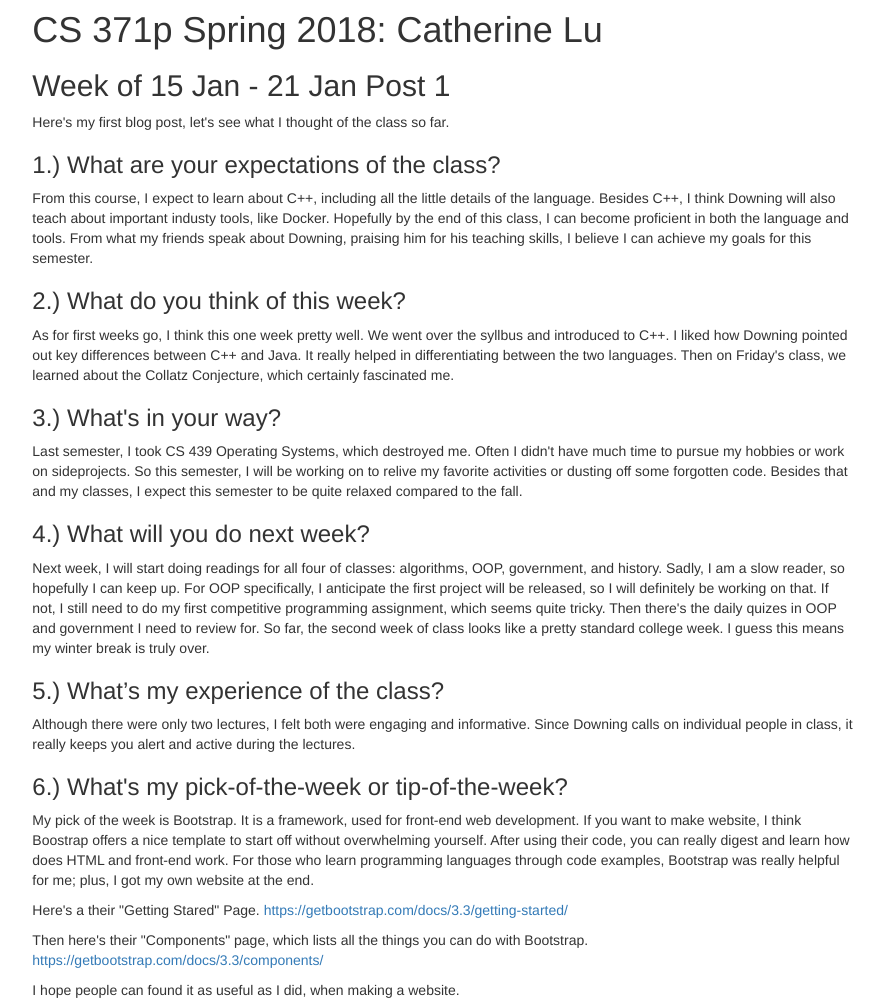
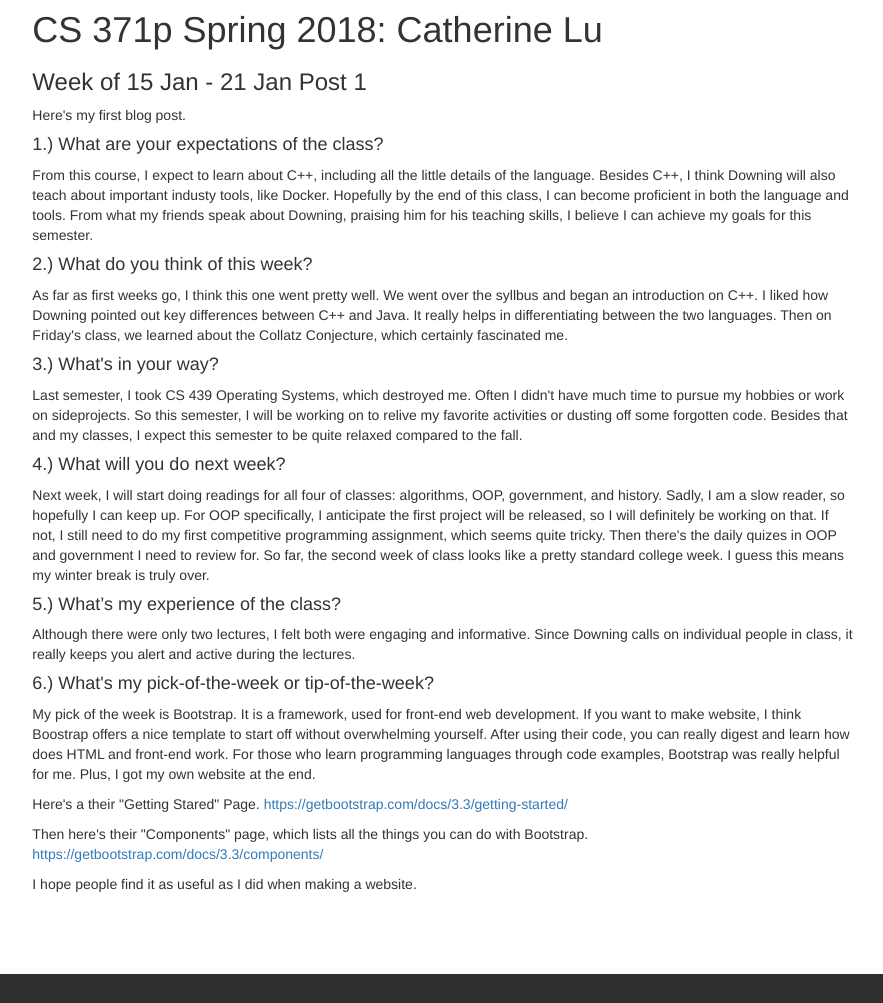
Before and after one commit to D-E-F-E-A-T/cathyhulu.github.io, a plain HTML site: page oop1.html in a window 1280 px wide. Shown: the part 380-1383 px from the top of the page, without its empty margins (196-1079 px from the left). Drawn offline with nearby package versions, Linux system fonts and the light colour scheme.

Commit message:
final edit?

```diff
--- a/oop1.html
+++ b/oop1.html
@@ -32,32 +32,32 @@
 	<div class="container-fluid text-center">
 	  <div class="row content">
 	    <div class="col-sm-2 bg-side sidenav">
-	      <p><a href="#">Week of 15 Jan - 21 Jan</a></p>
+	      <p><a href="oop1.html">Week of 15 Jan - 21 Jan</a></p>
 	    </div>
 	    <div class="col-sm-8 text-left">
 	      <img src="CATHERINE.jpg" class="img-circle profile-pic" alt="Profile Picture">
         <h1>CS 371p Spring 2018: Catherine Lu</h1>
-	      <h2>Week of 15 Jan - 21 Jan Post 1</h2>
-	      <p>Here's my first blog post, let's see what I thought of the class so far. </p>
-        <h3>1.) What are your expectations of the class? </h3>
+	      <h3>Week of 15 Jan - 21 Jan Post 1</h3>
+	      <p>Here's my first blog post. </p>
+        <h4>1.) What are your expectations of the class? </h4>
         <p>From this course, I expect to learn about C++, including all the little details of the language.
            Besides C++, I think Downing will also teach about important industy tools, like Docker.
            Hopefully by the end of this class, I can become proficient in both the language and tools.
            From what my friends speak about Downing, praising him for his teaching skills, I believe I can achieve my goals for this semester.
         </p>
-        <h3>2.) What do you think of this week?</h3>
-        <p>As for first weeks go, I think this one week pretty well.
-           We went over the syllbus and introduced to C++.
-           I liked how Downing pointed out key differences between C++ and Java. It really helped in differentiating between the two languages.
+        <h4>2.) What do you think of this week?</h4>
+        <p>As far as first weeks go, I think this one went pretty well.
+           We went over the syllbus and began an introduction on C++.
+           I liked how Downing pointed out key differences between C++ and Java. It really helps in differentiating between the two languages.
            Then on Friday's class, we learned about the Collatz Conjecture, which certainly fascinated me.
         </p>
-        <h3>3.) What's in your way? </h3>
+        <h4>3.) What's in your way? </h4>
         <p>Last semester, I took CS 439 Operating Systems, which destroyed me.
            Often I didn't have much time to pursue my hobbies or work on sideprojects.
            So this semester, I will be working on to relive my favorite activities or dusting off some forgotten code.
            Besides that and my classes, I expect this semester to be quite relaxed compared to the fall.
         </p>
-        <h3>4.) What will you do next week?</h3>
+        <h4>4.) What will you do next week?</h4>
         <p>Next week, I will start doing readings for all four of classes: algorithms, OOP, government, and history.
            Sadly, I am a slow reader, so hopefully I can keep up.
            For OOP specifically, I anticipate the first project will be released, so I will definitely be working on that.
@@ -65,21 +65,21 @@
            Then there's the daily quizes in OOP and government I need to review for.
            So far, the second week of class looks like a pretty standard college week.
            I guess this means my winter break is truly over.  </p>
-          <h3>5.) What’s my experience of the class? </h3>
+          <h4>5.) What’s my experience of the class? </h4>
           <p>Although there were only two lectures, I felt both were engaging and informative.
              Since Downing calls on individual people in class, it really keeps you alert and active during the lectures. <p>
-          <h3> 6.) What's my pick-of-the-week or tip-of-the-week? </h3>
+          <h4> 6.) What's my pick-of-the-week or tip-of-the-week? </h4>
           <p>My pick of the week is Bootstrap.
              It is a framework, used for front-end web development.
              If you want to make website, I think Boostrap offers a nice template to start off without overwhelming yourself.
              After using their code, you can really digest and learn how does HTML and front-end work.
-             For those who learn programming languages through code examples, Bootstrap was really helpful for me; plus, I got my own website at the end. </p>
+             For those who learn programming languages through code examples, Bootstrap was really helpful for me. Plus, I got my own website at the end. </p>
 
           <p> Here's a their "Getting Stared" Page. <a href ="https://getbootstrap.com/docs/3.3/getting-started/">https://getbootstrap.com/docs/3.3/getting-started/</a></p>
 
           <p> Then here's their "Components" page, which lists all the things you can do with Bootstrap. <a href ="https://getbootstrap.com/docs/3.3/components/">https://getbootstrap.com/docs/3.3/components/</a></p>
 
-          <p>I hope people can found it as useful as I did, when making a website.</p>
+          <p>I hope people find it as useful as I did when making a website.</p>
 
 	    </div>
 	  </div>
```
Also changed, not shown: cs371p.html (+1 -1 lines).
